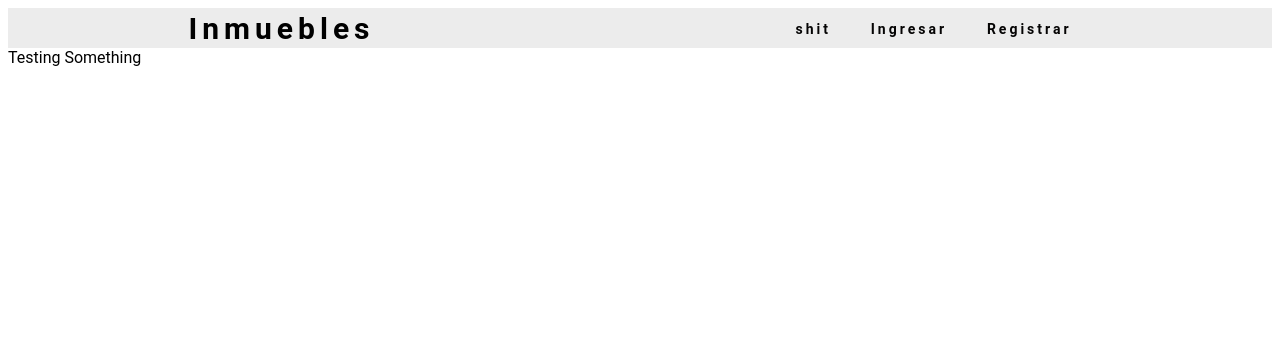
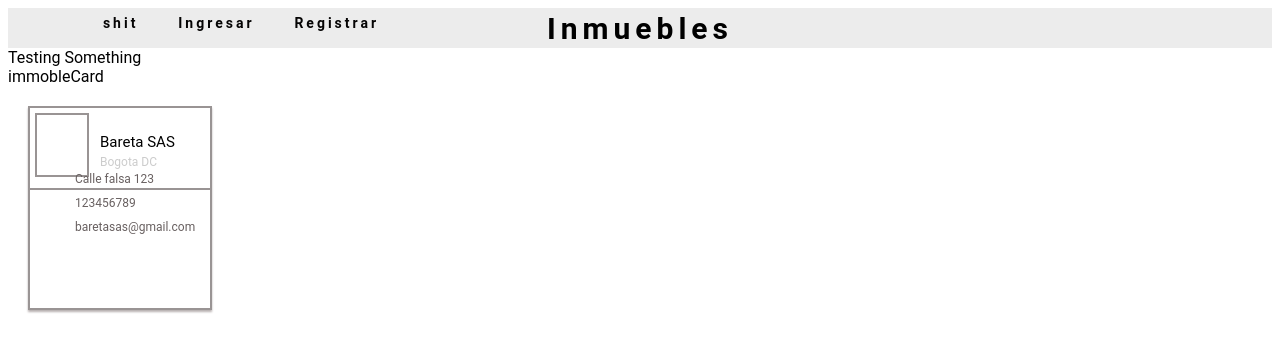
Before and after one commit to DanielR9808/ProyectoInmobiliaria, a React (Create React App) app: page /shit in a window 1280 px wide. Shown: the top 352 px of the page. Built offline with nearby package versions, Linux system fonts and the light colour scheme.

Commit message:
adding cards

```diff
--- /dev/null
+++ b/src/Components/Cards/directoryCard.css
@@ -0,0 +1,56 @@
+.contact {
+    display: inline-block;
+    width: 180px;
+    height: 200px;
+    border: 2px solid rgb(153, 148, 148) ;
+    box-shadow: 0 2px 2px rgb(184, 177, 177);
+    margin: 20px;
+    text-align: center;
+
+
+}
+.imageandInfo{
+    position: absolute;
+    width: 180px;
+    height: 80px;
+    border-bottom: 2px solid rgb(153, 148, 148) ;
+}
+.enterpriseLogoDiv{
+    position:absolute;
+
+    border: 2px solid rgb(153, 148, 148) ;
+    width: 50px;
+    height: 60px;
+    top:5px;left:5px;
+}
+p {
+    color: #ccc;
+    position:absolute;
+    left:70px;
+    top:35px;
+    font-size: 12px;
+}
+.cardTitle{
+    position: absolute;
+    top:25px;
+    left:70px;
+    font-size: 15px;
+}
+ul{
+    list-style-type: none;
+    position:  absolute;
+    color: rgb(104, 96, 96);
+    font-size: 12px;
+    padding-left: 0;
+    left: 75px;
+    text-align: justify;
+}
+li{
+    padding-bottom: 10px;
+
+}
+.dataList{
+    position: absolute;
+    top:20vh;
+
+}
--- a/src/Components/Cards/directoryCard.js
+++ b/src/Components/Cards/directoryCard.js
@@ -1,10 +1,21 @@
 import React from 'react'
-
+import './directoryCard.css'
 
 export default function directoryCard() {
         return (
-        <div>
-           directoryCard
-        </div>
+        <div className = "contact">
+          <div className="imageandInfo">
+            <div className="enterpriseLogoDiv">
+              <image className="enterpriseLogo" id="aqui se pasa el prop de la imagen"/>
+            </div>
+            <h className="cardTitle">Bareta SAS</h>
+            <p>Bogota DC</p>
+            </div>
+          <ul className="dataList" >
+            <li>Calle falsa 123</li>
+            <li>123456789</li>
+            <li>baretasas@gmail.com</li>
+          </ul>
+      </div>
         )
 }
--- a/src/Components/Cards/immobleCard.js
+++ b/src/Components/Cards/immovableCard.js
@@ -1,6 +1,6 @@
 import React from 'react'
 
-export default function immobleCard() {
+export default function immovableCard() {
     return (
         <div>
            immobleCard
--- a/src/Components/Proves/proveShit.js
+++ b/src/Components/Proves/proveShit.js
@@ -1,19 +1,17 @@
 import React from 'react'
-import immobleCard from '../Cards/immobleCard.js'
-import directoryCard from '../Cards/directoryCard.js'
+import ImmovableCard from '../Cards/immovableCard.js'
+import DirectoryCard from '../Cards/directoryCard.js'
 
 export default function proveShit() {
     return (
+
         <div>
+
            Testing Something
-           <div>
 
-             <immobleCard></immobleCard>
-           </div>
-           <div>
+           <ImmovableCard></ImmovableCard>
+           <DirectoryCard></DirectoryCard>
 
-
-           </div>
         </div>
     )
 }
--- a/src/Containers/HomePage.js
+++ b/src/Containers/HomePage.js
@@ -5,7 +5,7 @@ import Login from '../Components/LoginRegister/Login'
 import Register from '../Components/LoginRegister/Register'
 import PrincipalSearch from '../Components/PrincipalSearch/PrincipalSearch'
 import proveShit from '../Components/Proves/proveShit.js'
-import directoryCard from '../Components/Cards/directoryCard.js'
+
 
 export default function HomePage() {
 
@@ -18,7 +18,7 @@ export default function HomePage() {
                     <Route path="/register" component={Register}></Route>
                     <Route path="/shit" component={proveShit}></Route>
                     <PrincipalSearch></PrincipalSearch>
-                    <directoryCard></directoryCard>
+
                 </Switch>
             </Router>
 
```
